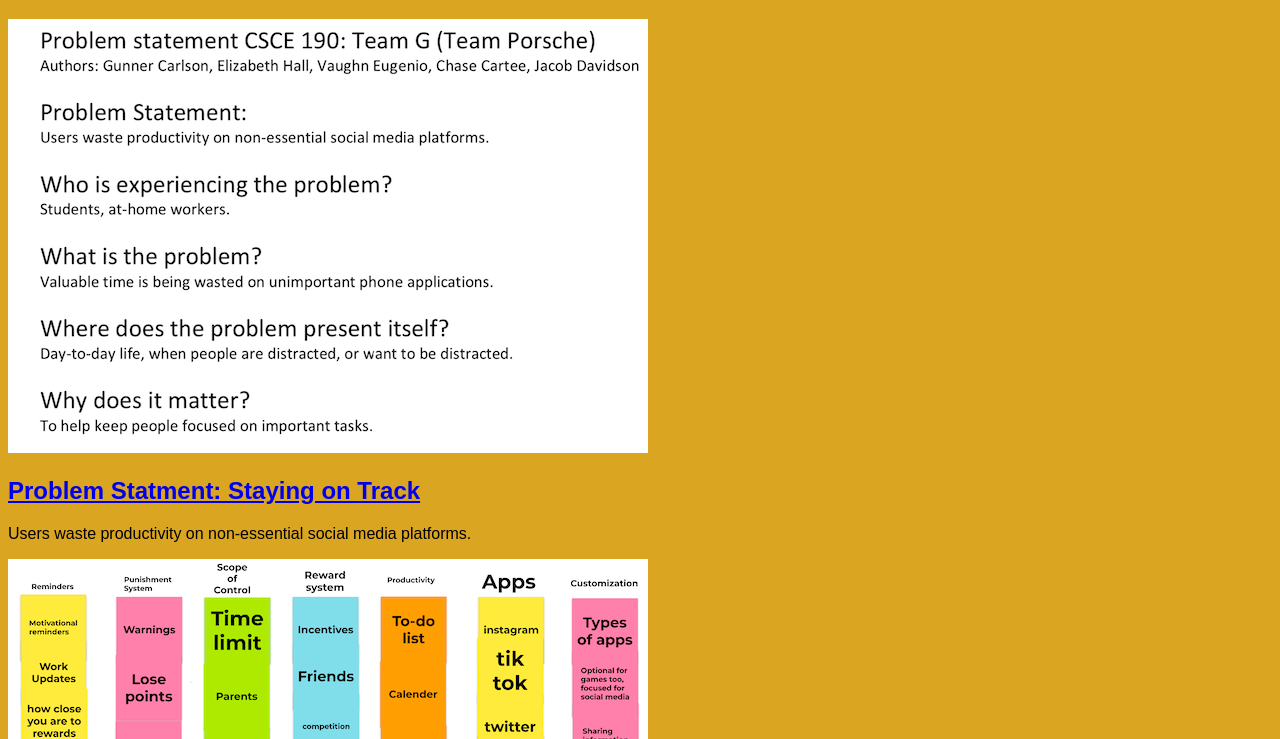
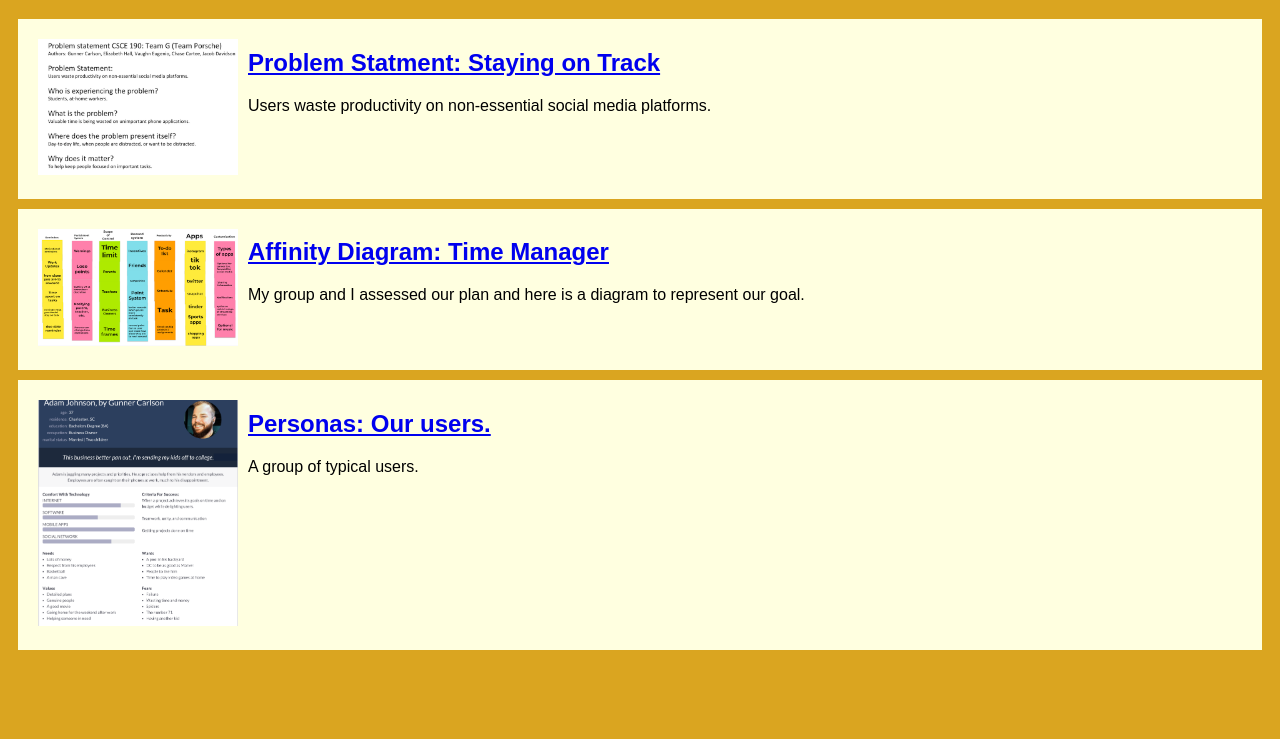
Before and after one commit to ZapdosCC/ZapdosCC.github.io, a plain HTML site: page index.html in a window 1280 px wide. Shown: the part 61-800 px from the top of the page. Drawn offline with Linux system fonts and the light colour scheme.

Commit message:
Add files via upload

```diff
--- a/index.html
+++ b/index.html
@@ -7,6 +7,7 @@
     <body>
         <h1>Chase CSCE 190 Site</h1>
 
+         <!-- Problems -->
         <section class = "assignment">
             <a href = "files/ProblemStatement.pdf"><img src = "images/screen.png"></a>
             <section class = "ass-details">
@@ -15,6 +16,7 @@
             </section>
         </section>
 
+        <!-- Affinity -->
         <section class = "assignment">
             <a href = "files/AffinityDiagram.pdf"><img src = "images/affinity.png"></a>
             <section class = "ass-details">
@@ -22,5 +24,14 @@
                 <p>My group and I assessed our plan and here is a diagram to represent our goal.</p>
             </section>
         </section>
+
+        <!-- Personna -->
+        <section class = "assignment">
+            <a href = "files/Personas.pdf"><img src = "images/personas.png"></a>
+            <section class = "ass-details">
+                <a href = "files/Personas.pdf"><h2>Personas: Our users.</h2></a>
+                <p>A group of typical users.</p>
+            </section>
+        </section>
     </body>
 </html>
--- a/styles.css
+++ b/styles.css
@@ -1,6 +1,18 @@
 body{
     background:goldenrod;
     font-family: Arial, Helvetica, sans-serif;
+}
+
+.assignment {
+    display:flex;
+    padding:10px;
+    margin:10px;
+    background:lightyellow;
+}
+
+.assignment img{
+    width: 200px;
+    padding:10px;
 }
 
 h1{
```
Also changed, not shown: affinity.png (added), images/personas.png (added), personas.png (added), screen.png (added), 4 other files.
